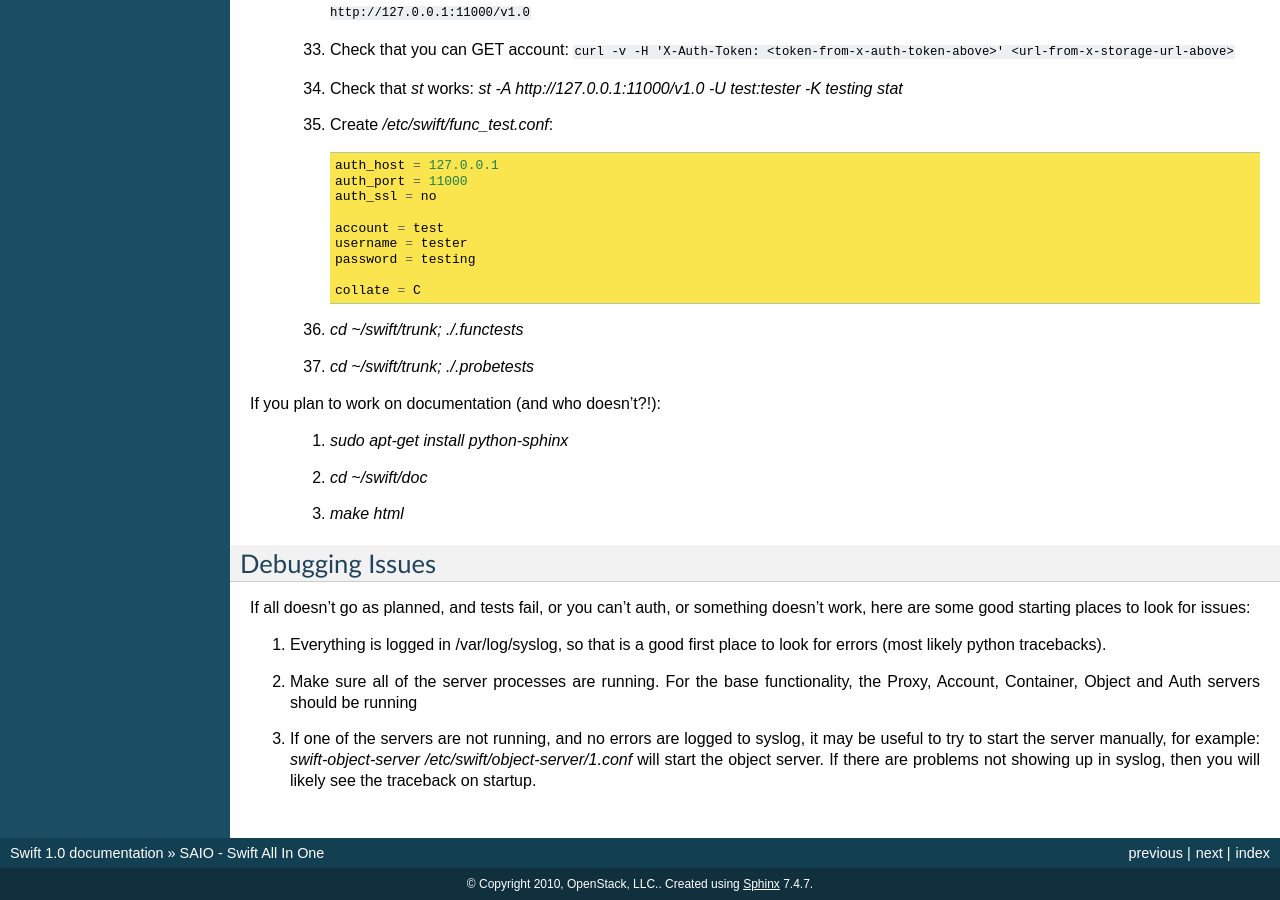
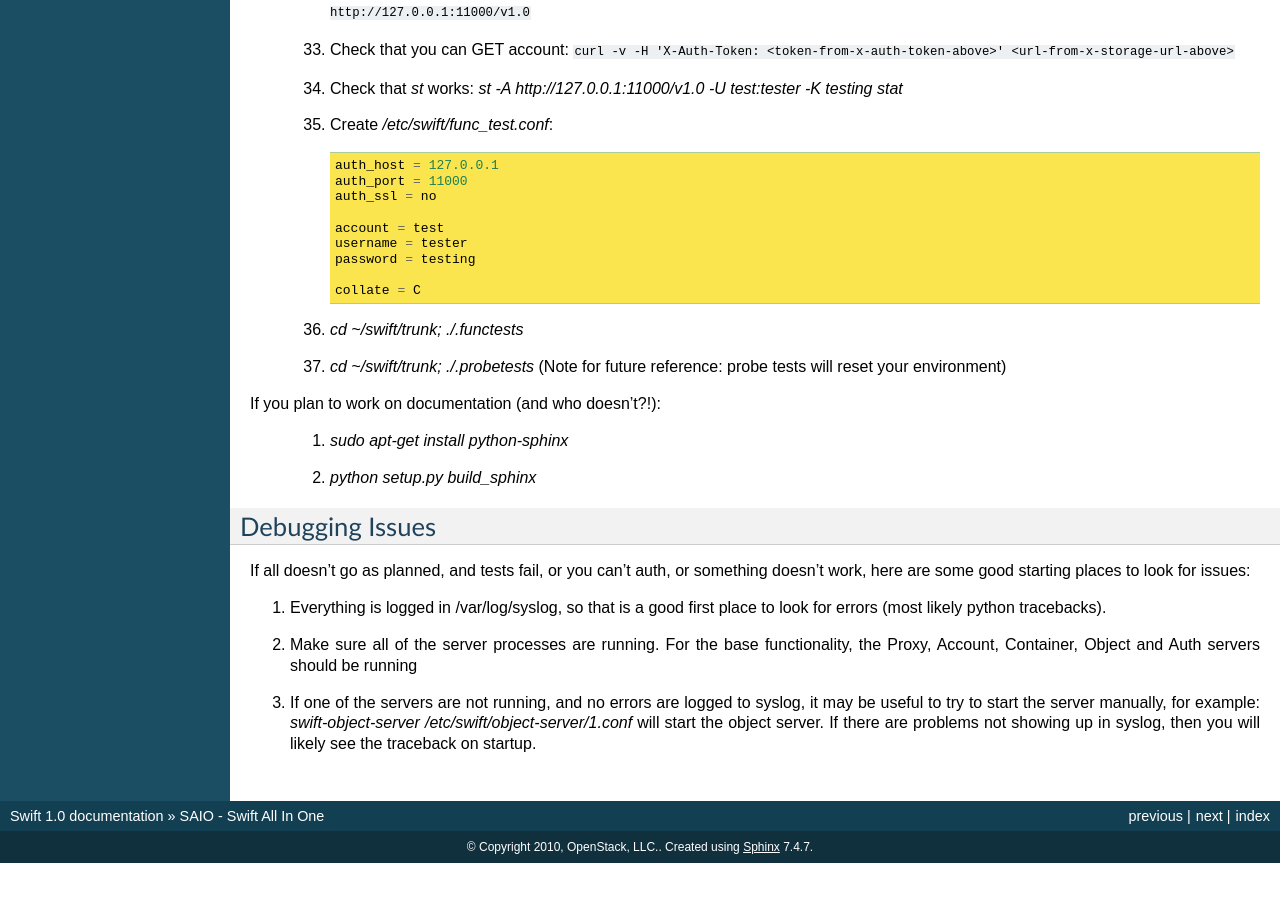
Before and after one commit to openstack/swift, a Sphinx documentation site: the page built from doc/source/development_saio.rst, in a window 1280 px wide and 900 px high, scrolled down 7808 px. Built offline with Sphinx 7.4.7, drawn with Linux system fonts in a browser that asks for light colours; after the commit the page ends 8671 px from its top, so only the background shows below that.

Commit message:
Modified probe tests to work with setup.py develop installs Updated SAIO instructions to note that probe tests will reset your environment Added the swift.egg-info directory to .bzrignore

```diff
--- a/doc/source/development_saio.rst
+++ b/doc/source/development_saio.rst
@@ -443,13 +443,13 @@ good idea what to do on other environments.
         collate = C
 
   #. `cd ~/swift/trunk; ./.functests`
-  #. `cd ~/swift/trunk; ./.probetests`
+  #. `cd ~/swift/trunk; ./.probetests` (Note for future reference: probe tests
+     will reset your environment)
 
 If you plan to work on documentation (and who doesn't?!):
 
   #. `sudo apt-get install python-sphinx`
-  #. `cd ~/swift/doc`
-  #. `make html`
+  #. `python setup.py build_sphinx`
 
 ----------------
 Debugging Issues
```
Also changed, not shown: 7 other files.
